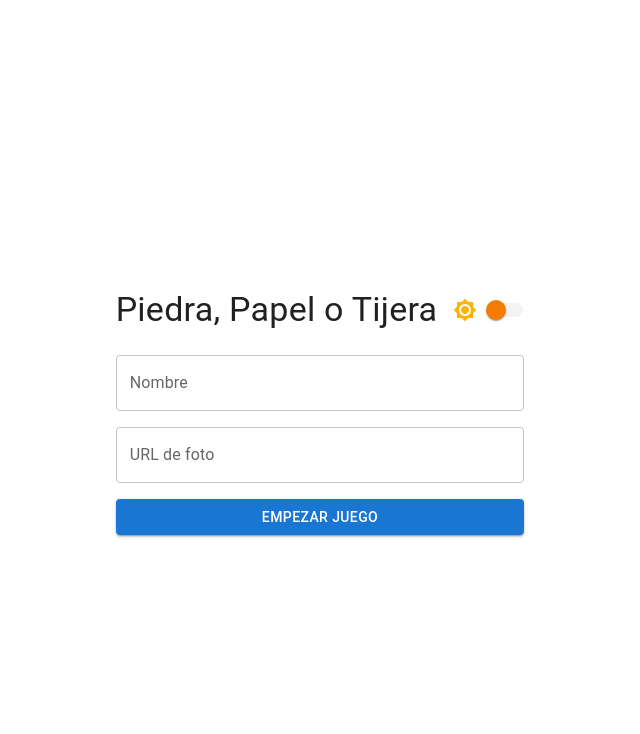
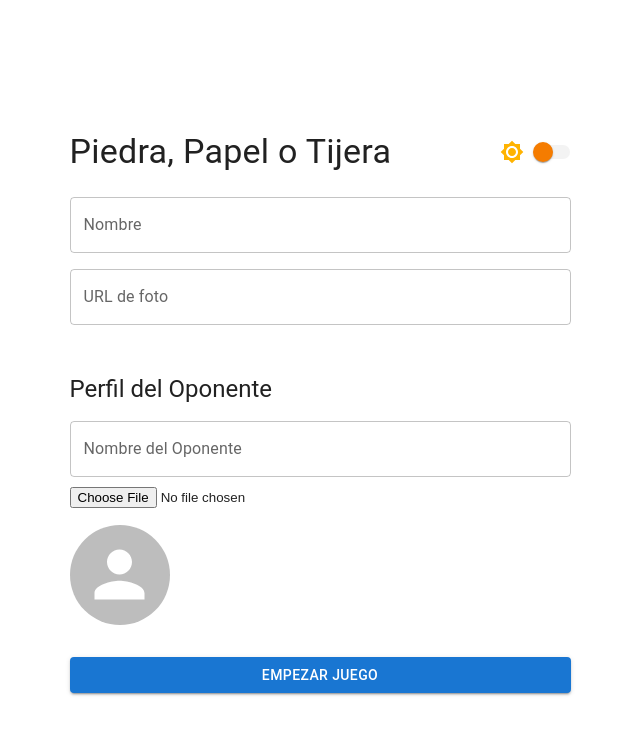
Before and after one commit to eduardescola/PiedraPapelTijerasReact, a React (Vite) app: page / in a window 1280 px wide. Shown: the top 734 px of the page, without its empty margins (320-960 px from the left). Built offline with nearby package versions, Linux system fonts and the light colour scheme.

Commit message:
funcio feta

```diff
--- /dev/null
+++ b/src/components/OponentProfile/OponentProfile.tsx
@@ -0,0 +1,60 @@
+import React, { useState } from "react";
+import { TextField, Avatar, Typography } from "@mui/material";
+
+interface OpponentProfileProps {
+  opponentName: string;
+  opponentPhoto: string;
+  setOpponentName: React.Dispatch<React.SetStateAction<string>>;
+  setOpponentPhoto: React.Dispatch<React.SetStateAction<string>>;
+}
+
+const OpponentProfile: React.FC<OpponentProfileProps> = ({
+  opponentName,
+  opponentPhoto,
+  setOpponentName,
+  setOpponentPhoto,
+}) => {
+  // Manejador de cambio de nombre
+  const handleOpponentNameChange = (event: React.ChangeEvent<HTMLInputElement>) => {
+    setOpponentName(event.target.value);
+  };
+
+  // Manejador de cambio de imagen
+  const handleOpponentImageChange = (event: React.ChangeEvent<HTMLInputElement>) => {
+    if (event.target.files?.[0]) {
+      const file = event.target.files[0];
+      const reader = new FileReader();
+      reader.onloadend = () => {
+        setOpponentPhoto(reader.result as string);
+      };
+      reader.readAsDataURL(file);
+    }
+  };
+
+  return (
+    <div>
+      <Typography variant="h5" marginTop={4}>
+        Perfil del Oponente
+      </Typography>
+
+      <TextField
+        label="Nombre del Oponente"
+        variant="outlined"
+        value={opponentName}
+        onChange={handleOpponentNameChange}
+        fullWidth
+        margin="normal"
+      />
+
+      <input type="file" accept="image/*" onChange={handleOpponentImageChange} />
+
+      <Avatar
+        alt="Oponente"
+        src={opponentPhoto || undefined}
+        sx={{ width: 100, height: 100, marginBottom: 2, marginTop: 2 }}
+      />
+    </div>
+  );
+};
+
+export default OpponentProfile;
--- a/src/pages/ProfileForm.tsx
+++ b/src/pages/ProfileForm.tsx
@@ -1,7 +1,8 @@
 // ProfileForm.tsx
 import { useNavigate } from 'react-router-dom';
-import { useState } from 'react';
+import { SetStateAction, useState } from 'react';
 import { Box, Button, TextField } from '@mui/material';
+import OpponentProfile from '../components/OponentProfile/OponentProfile';
 
 const ProfileForm = () => {
   const navigate = useNavigate();
@@ -19,6 +20,11 @@ const ProfileForm = () => {
     <Box display="flex" flexDirection="column" gap={2}>
       <TextField label="Nombre" value={name} onChange={(e) => setName(e.target.value)} />
       <TextField label="URL de foto" value={photo} onChange={(e) => setPhoto(e.target.value)} />
+      <OpponentProfile opponentName={''} opponentPhoto={''} setOpponentName={function (value: SetStateAction<string>): void {
+        throw new Error('Function not implemented.');
+      } } setOpponentPhoto={function (value: SetStateAction<string>): void {
+        throw new Error('Function not implemented.');
+      } } />
       <Button variant="contained" onClick={handleSubmit}>Empezar juego</Button>
     </Box>
   );
```
